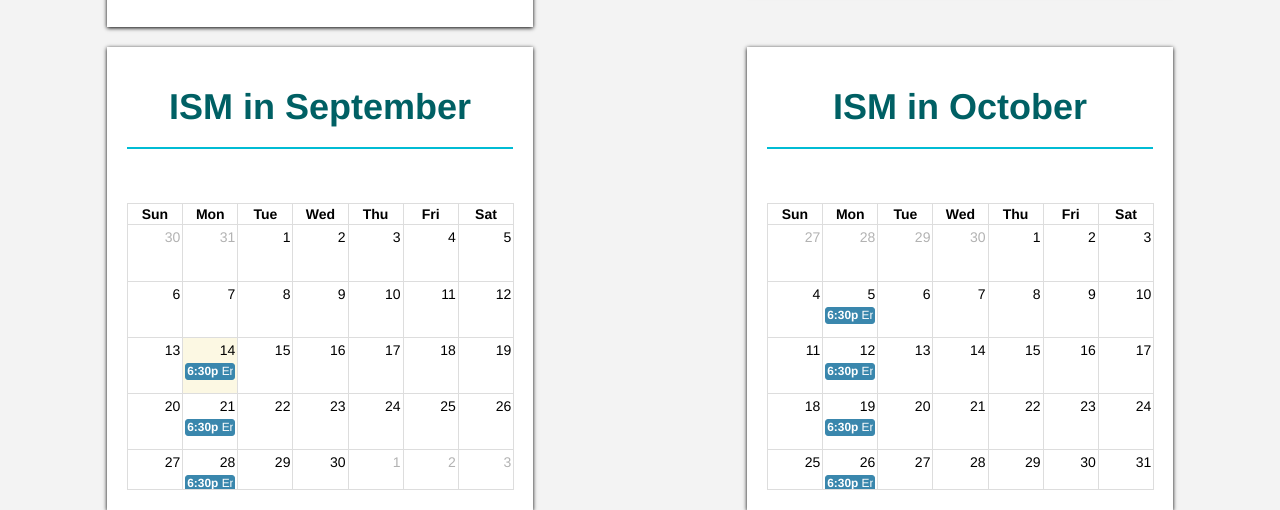
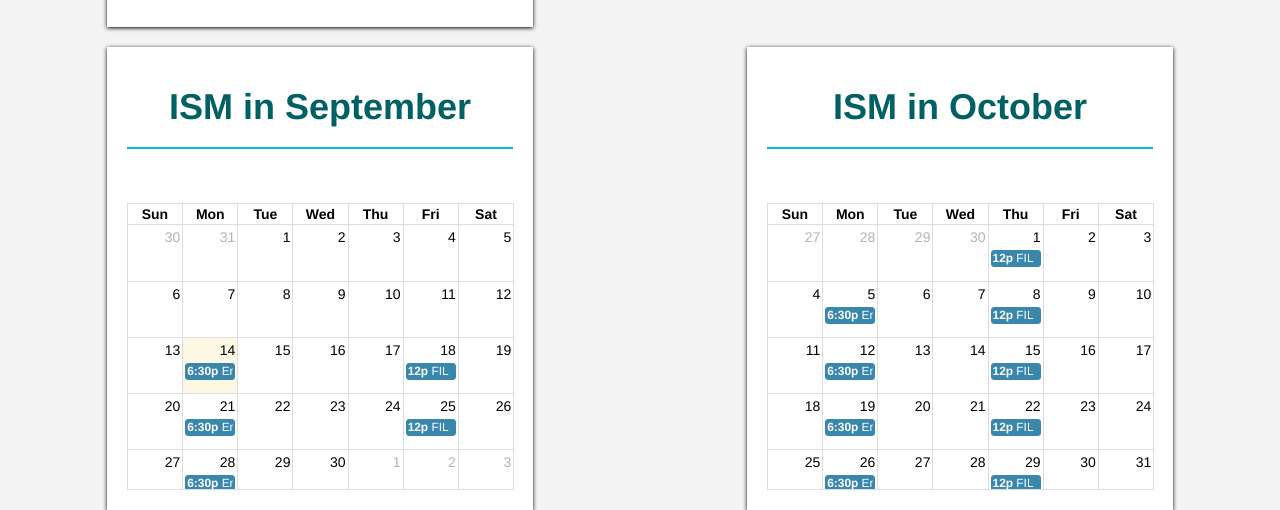
Before and after one commit to RyanTankersley/tulsa-english-club, a website: page index.html in a window 1280 px wide. Shown: the part 834-1344 px from the top of the page. Drawn offline with nearby package versions, Linux system fonts and the light colour scheme.

Commit message:
Added FILs to calendar

```diff
--- a/index.html
+++ b/index.html
@@ -113,9 +113,13 @@
 							start: '2015-09-28T18:30:00',
 							end: '2015-09-28T20:30:00'
 						},{
-							title: 'English Club',
-							start: '2015-10-05T18:30:00',
-							end: '2015-10-05T20:30:00'
+							title: 'FIL',
+							start: '2015-09-18T12:00:00',
+							end: '2015-09-18T13:00:00'
+						},{
+							title: 'FIL',
+							start: '2015-09-25T12:00:00',
+							end: '2015-09-25T13:00:00'
 						}
 					],
 					header: { left: '', center: '', right: '' },
@@ -139,7 +143,27 @@
 							title: 'English Club',
 							start: '2015-10-26T18:30:00',
 							end: '2015-10-26T20:30:00'
-						},
+						},{
+							title: 'FIL',
+							start: '2015-10-01T12:00:00',
+							end: '2015-10-01T13:00:00'
+						},{
+							title: 'FIL',
+							start: '2015-10-08T12:00:00',
+							end: '2015-10-08T13:00:00'
+						},{
+							title: 'FIL',
+							start: '2015-10-15T12:00:00',
+							end: '2015-10-15T13:00:00'
+						},{
+							title: 'FIL',
+							start: '2015-10-22T12:00:00',
+							end: '2015-10-22T13:00:00'
+						},{
+							title: 'FIL',
+							start: '2015-10-29T12:00:00',
+							end: '2015-10-29T13:00:00'
+						}
 					],
 					header: { left: '', center: '', right: '' },
 					defaultDate: '2015-10-01'
```
